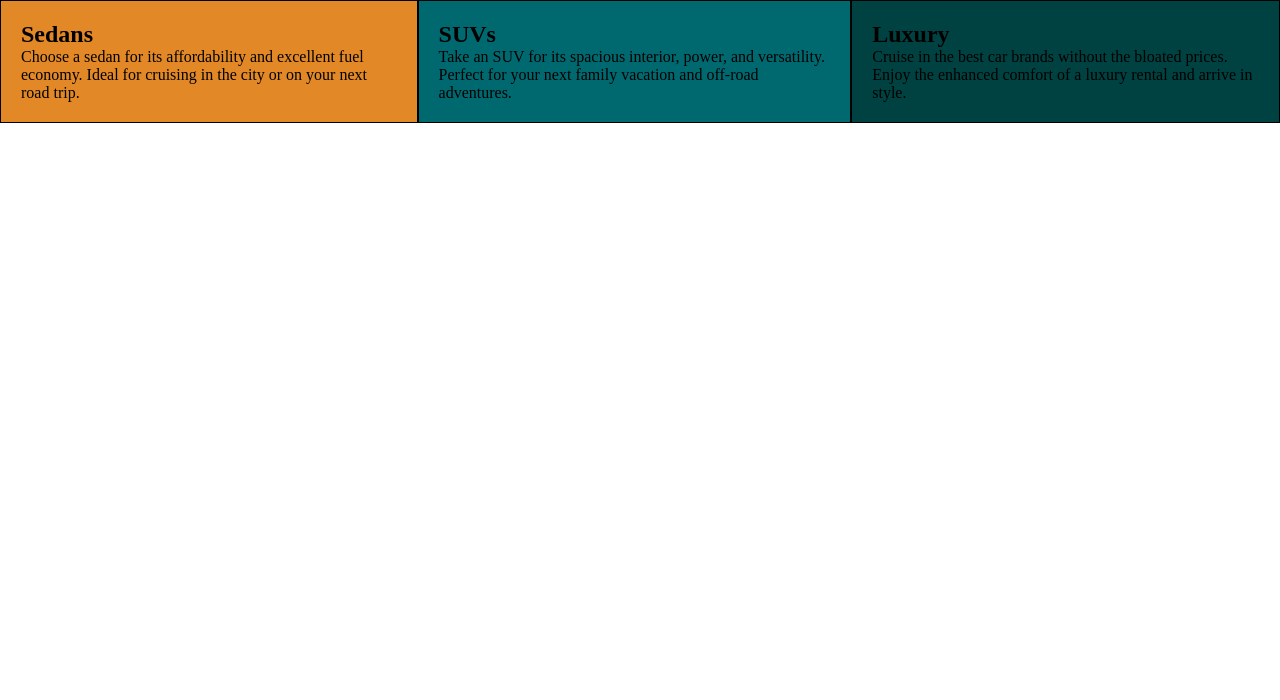
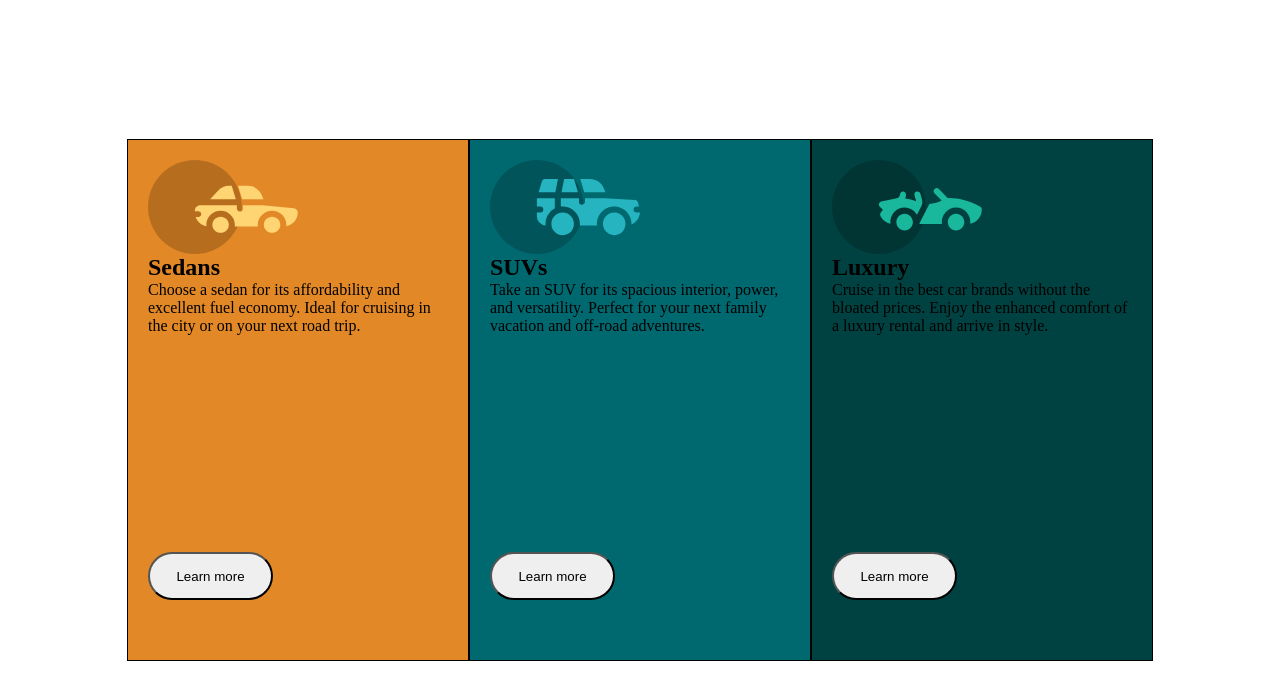
Before and after one commit to Hea092024/3-column-preview-card-component-main, a plain HTML site: page index.html in a window 1280 px wide. Drawn offline with Linux system fonts and the light colour scheme.

Commit message:
added button + style

```diff
--- a/index.html
+++ b/index.html
@@ -11,19 +11,27 @@
 </head>
 <body>
 
+
+
  <div class="cards" id="sedan">
+  <img  src="./images/icon-sedans.svg" alt="car">
     <h2>Sedans</h2>
     <p>Choose a sedan for its affordability and excellent fuel economy. Ideal for cruising in the city or on your next road trip.</p>
+    <button>Learn more</button>
     </div>
 
     <div class="cards" id="suv">
+      <img src="./images/icon-suvs.svg" alt="car">
     <h2>SUVs</h2>
     <p>Take an SUV for its spacious interior, power, and versatility. Perfect for your next family vacation and off-road adventures.</p>
+    <button>Learn more</button>
     </div>
 
     <div class="cards" id="lux">
+      <img src="./images/icon-luxury.svg" alt="car">
     <h2>Luxury</h2>
     <p>Cruise in the best car brands without the bloated prices. Enjoy the enhanced comfort of a luxury rental and arrive in style.</p>
+    <button>Learn more</button>
   </div>
 
 </body>
--- a/style.css
+++ b/style.css
@@ -1,18 +1,22 @@
-*{
-    margin: 0;
-    padding: 0;
+* {
+  margin: 0;
+  padding: 0;
 }
 
 body {
   display: flex;
+  height: 100svh;
 
+  align-items: center;
+  justify-content: center;
 }
 .cards {
   display: flex;
   border: solid 1px;
   flex-direction: column;
   padding: 20px;
-
+  width: 300px;
+  height: 60%;
 }
 
 #sedan {
@@ -34,3 +38,15 @@ body {
 .attribution a {
   color: hsl(228, 45%, 44%);
 }
+
+img {
+  width: 50%;
+}
+
+button {
+  height: 48px;
+  border-radius: 30px;
+  width: 125px;
+  position: absolute;
+  bottom: 25%;
+}
```
